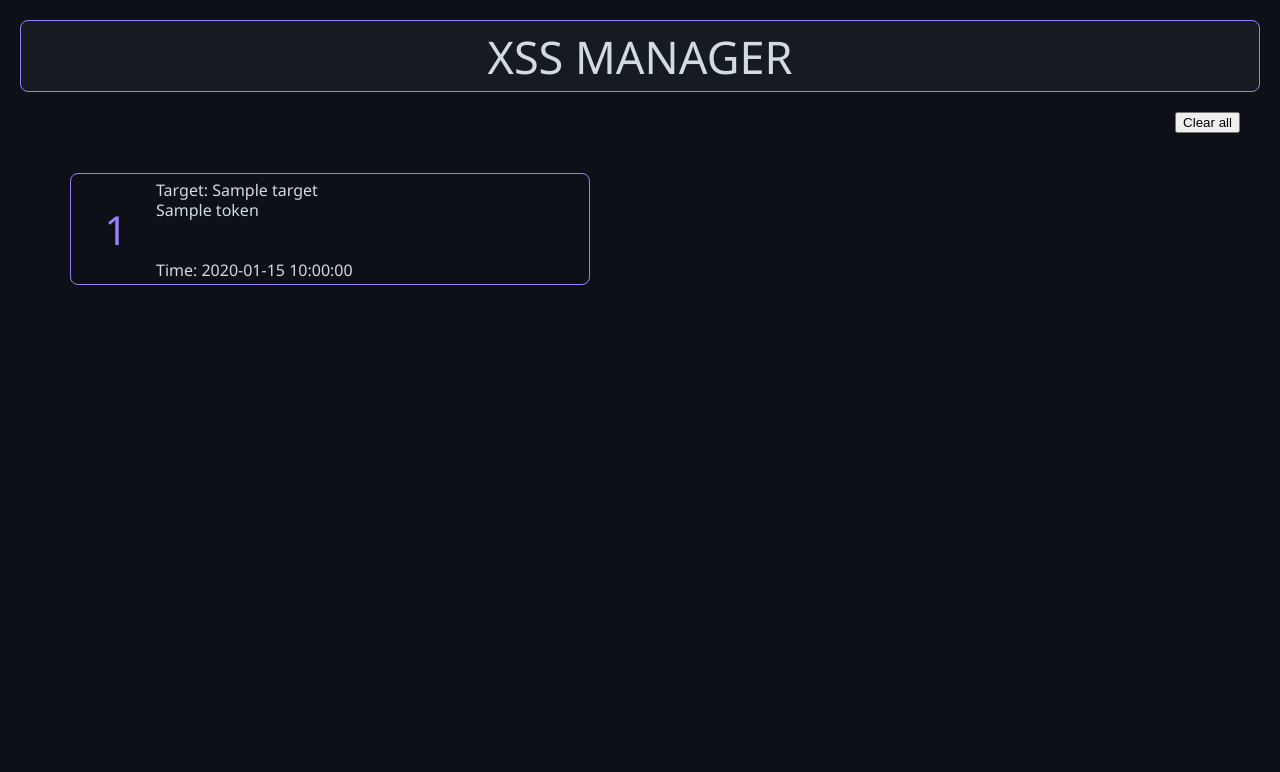
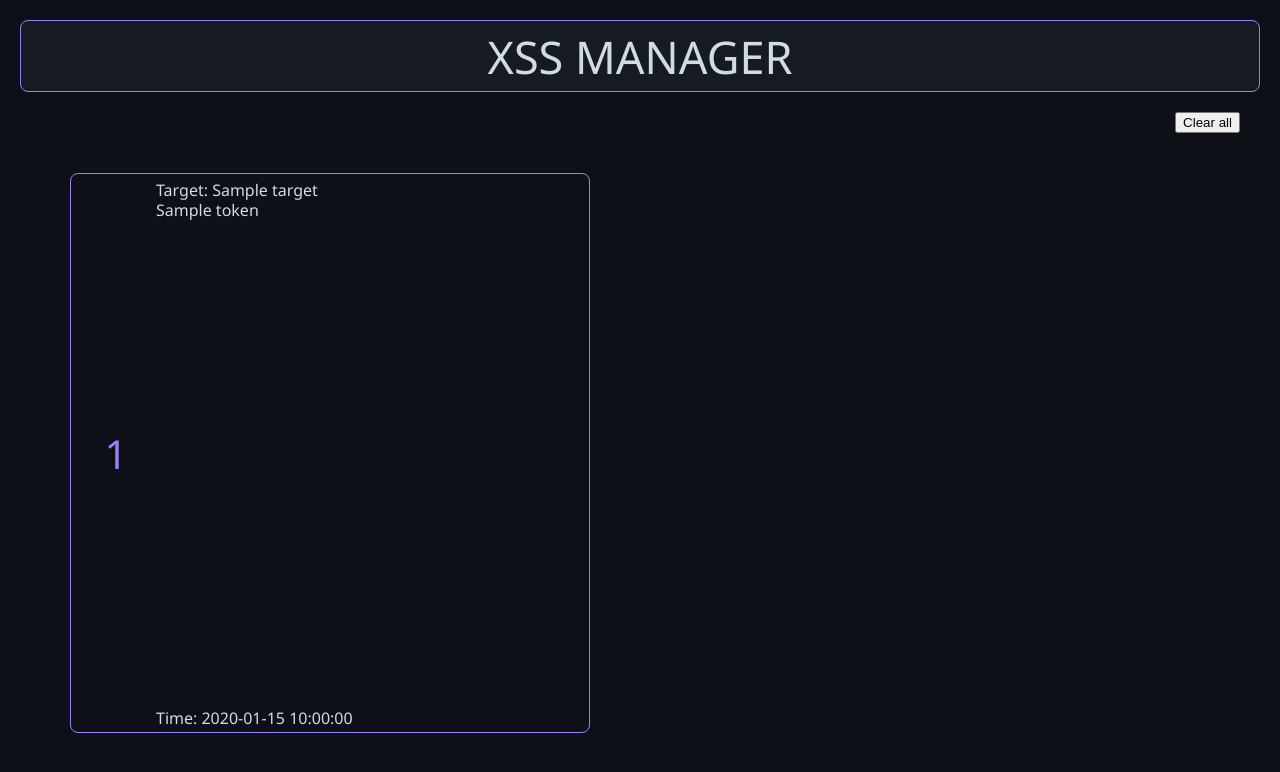
Before and after one commit to nwtn1/sec-information-manager, a Flask app: template templates/dashboard.html in a window 1280 px wide. Shown: the top 772 px of the page. Run offline with Flask 3, Linux system fonts and the light colour scheme; the template is opened without the code that fills it: most values are stand-ins (such as "Sample title", 1, 10 or a date in 2020).

Commit message:
update styles

```diff
--- a/static/style.css
+++ b/static/style.css
@@ -23,7 +23,7 @@ body{
 
 .scroll_box{
   display: grid;
-  grid-template-columns: 1fr 1fr;
+  grid-template-columns: 50% 50%;
 
   width: 100%;
   border-radius: 8px;
@@ -41,7 +41,6 @@ body{
   margin: 20px 50px 20px 50px;
   border: 1px solid #9980FA;
   border-radius: 8px;
-  height: 100px;
 
   display: grid;
   grid-template-columns: 80px 1fr;
@@ -58,6 +57,7 @@ body{
 .data{
   display: grid;
   grid-template-rows: 20px 1fr 20px;
+  word-break: break-word;
 }
 
 ::-webkit-scrollbar {
```
